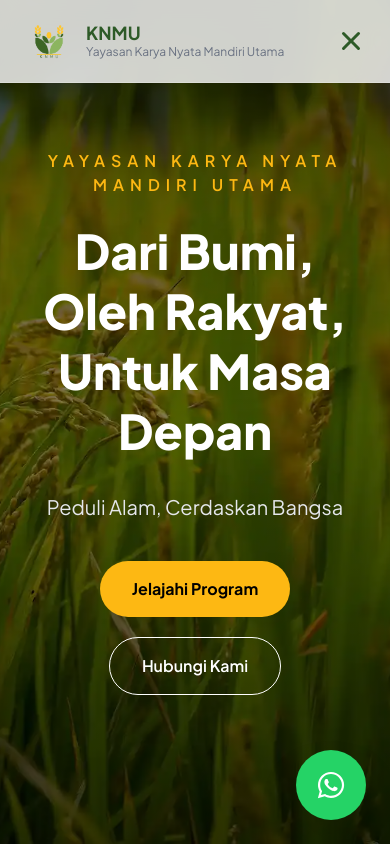
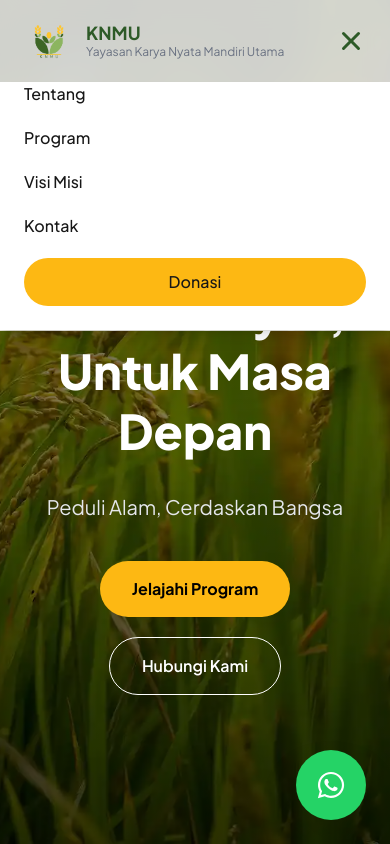
Before and after one commit to nakapediaa-afk/knmu-website, a Next.js app: page / in a window 390 px wide. Both pictures are taken after a click on the button 351 px from the left and 41 px from the top of the page. Shown: the top 844 px of the page. Built offline with nearby package versions, Linux system fonts and the light colour scheme; no server answers; the database is empty.

Commit message:
Update homepage

```diff
--- a/components/Navbar.tsx
+++ b/components/Navbar.tsx
@@ -10,7 +10,6 @@ import {
 } from "react-icons/hi";
 
 export default function Navbar() {
-    const [isOpen, setIsOpen] = useState(false);
   const [open, setOpen] = useState(false);
 
   return (
@@ -85,76 +84,43 @@ export default function Navbar() {
       </div>
 
       {/* MOBILE MENU */}
-            {isOpen && (
-                <div className="fixed inset-0 z-50">
-
-                    {/* OVERLAY */}
-                    <div
-                        className="absolute inset-0 bg-black/50"
-                        onClick={() => setIsOpen(false)}
-                    />
-
-                    {/* SIDEBAR */}
-                    <div className="
-      absolute
-      top-0
-      right-0
-      w-[280px]
-      h-full
-      bg-[#2D5A27]
-      text-white
-      p-8
-      shadow-2xl
-      flex
-      flex-col
-    ">
-
-                        {/* CLOSE */}
-                        <button
-                            onClick={() => setIsOpen(false)}
-                            className="text-3xl mb-10 self-end"
-                        >
-                            ×
-                        </button>
-
-                        {/* MENU */}
-                        <div className="flex flex-col gap-6 text-lg font-semibold">
+      {open && (
+        <div className="md:hidden bg-white px-6 pb-6 space-y-5 font-medium shadow-lg">
 
           <a
             href="#tentang"
-                                onClick={() => setIsOpen(false)}
-                                className="hover:text-[#FDB813]"
+            className="block"
           >
             Tentang
           </a>
 
           <a
             href="#program"
-                                onClick={() => setIsOpen(false)}
-                                className="hover:text-[#FDB813]"
+            className="block"
           >
             Program
           </a>
 
           <a
-                                href="#donasi"
-                                onClick={() => setIsOpen(false)}
-                                className="hover:text-[#FDB813]"
+            href="#visi"
+            className="block"
           >
-                                Donasi
+            Visi Misi
           </a>
 
           <a
             href="#kontak"
-                                onClick={() => setIsOpen(false)}
-                                className="hover:text-[#FDB813]"
+            className="block"
           >
             Kontak
           </a>
 
-                        </div>
-
-                    </div>
+          <a
+            href="#donasi"
+            className="block bg-[#FDB813] text-center py-3 rounded-full"
+          >
+            Donasi
+          </a>
 
         </div>
       )}
```
Lines whose indentation alone changed are shown as unchanged.
